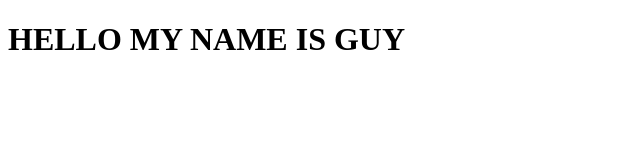
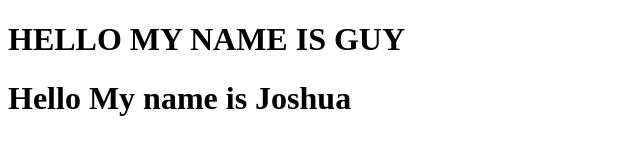
Before and after one commit to 41hulk/bravo-team, a plain HTML site: page index.html in a window 1280 px wide. Shown: the whole page, without its empty margins (0-640 px from the left). Drawn offline with Linux system fonts and the light colour scheme.

Commit message:
Now doing it

```diff
--- a/index.html
+++ b/index.html
@@ -8,5 +8,6 @@
   </head>
   <body>
       <h1>HELLO MY NAME IS GUY</h1>
+      <h1>Hello My name is Joshua</h1>
   </body>
 </html>
```
